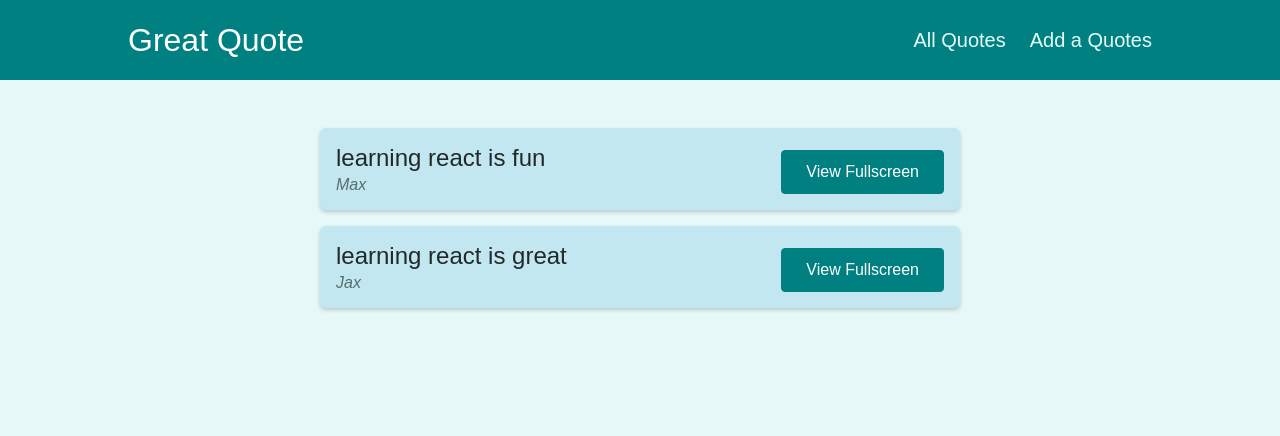
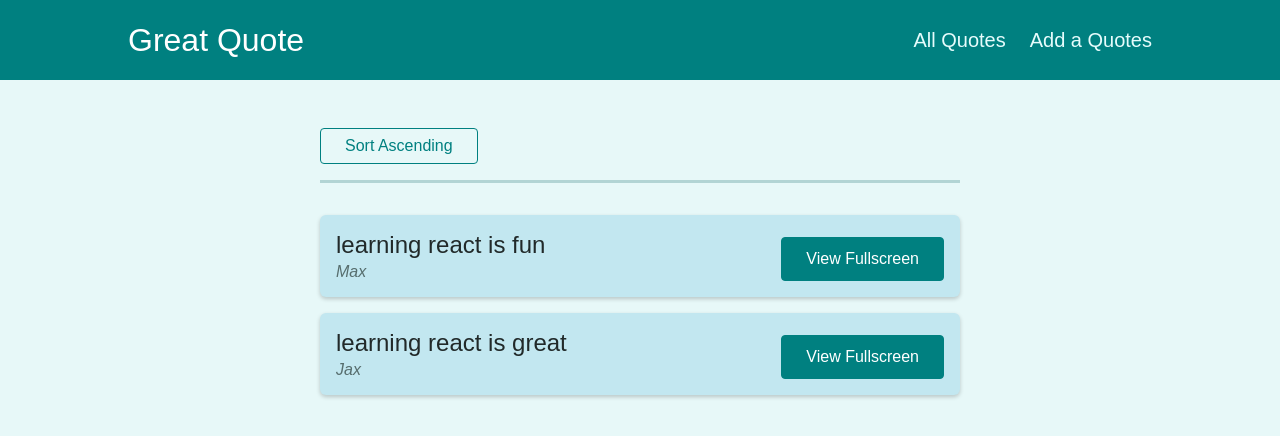
Before and after one commit to jaewoo-ahn/ReactProject, a React (Create React App) app: page /quotes in a window 1280 px wide. Shown: the top 436 px of the page. Built offline with nearby package versions, Linux system fonts and the light colour scheme.

Commit message:
add : Descending Ascending

```diff
--- a/src/components/quotes/QuoteList.js
+++ b/src/components/quotes/QuoteList.js
@@ -1,11 +1,27 @@
-import { Fragment } from 'react';
+import {Fragment} from "react";
+import {useHistory, useLocation} from "react-router";
 
-import QuoteItem from './QuoteItem';
-import classes from './QuoteList.module.css';
+import QuoteItem from "./QuoteItem";
+import classes from "./QuoteList.module.css";
 
 const QuoteList = (props) => {
+  const history = useHistory();
+  const location = useLocation();
+
+  const queryParams = new URLSearchParams(location.search);
+
+  const isSortingAscending = queryParams.get("sort") === "asc";
+
+  const changeSortingHandler = () => {
+    history.push("/quotes?sort=" + (isSortingAscending ? "desc" : "asc"));
+  };
   return (
     <Fragment>
+      <div className={classes.sorting}>
+        <button onClick={changeSortingHandler}>
+          Sort {isSortingAscending ? "Descending" : "Ascending"}
+        </button>
+      </div>
       <ul className={classes.list}>
         {props.quotes.map((quote) => (
           <QuoteItem
```
Also changed, not shown: 1 other file (tests, documents, lock files or other folders).
